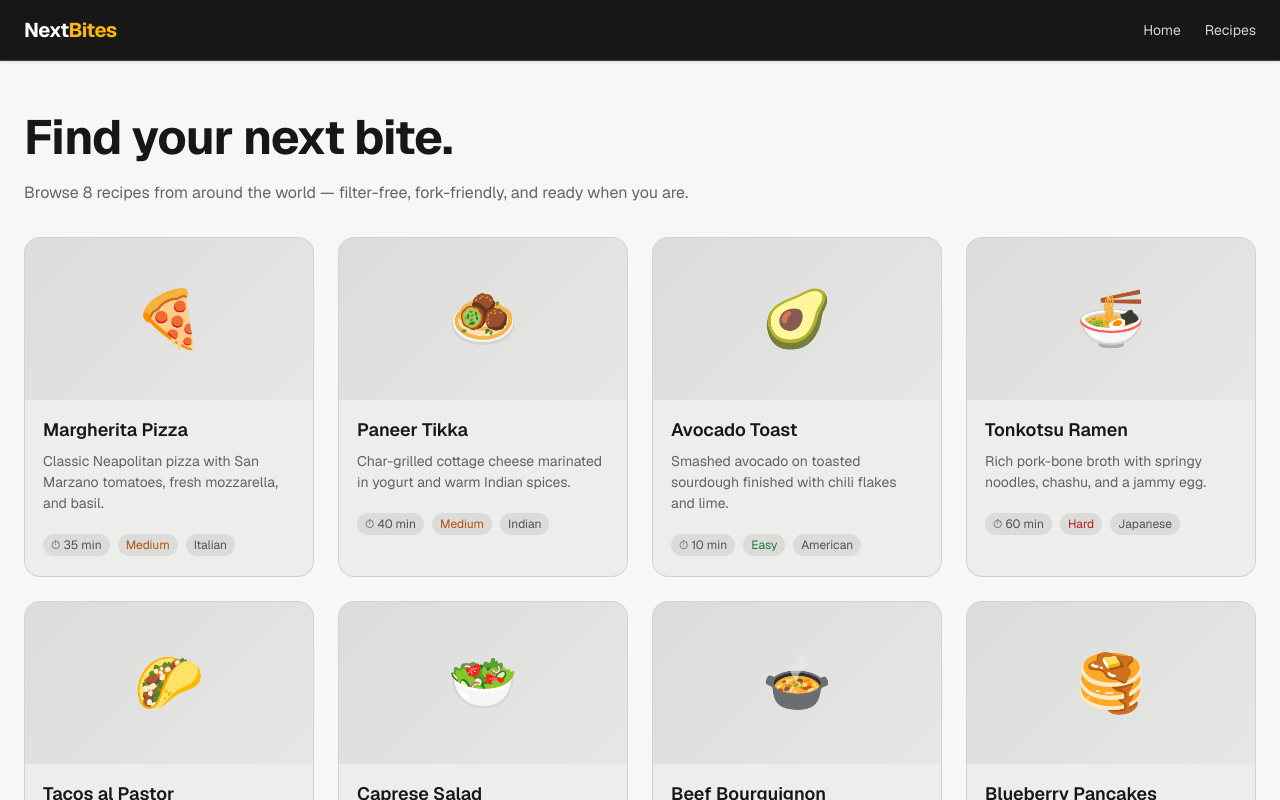
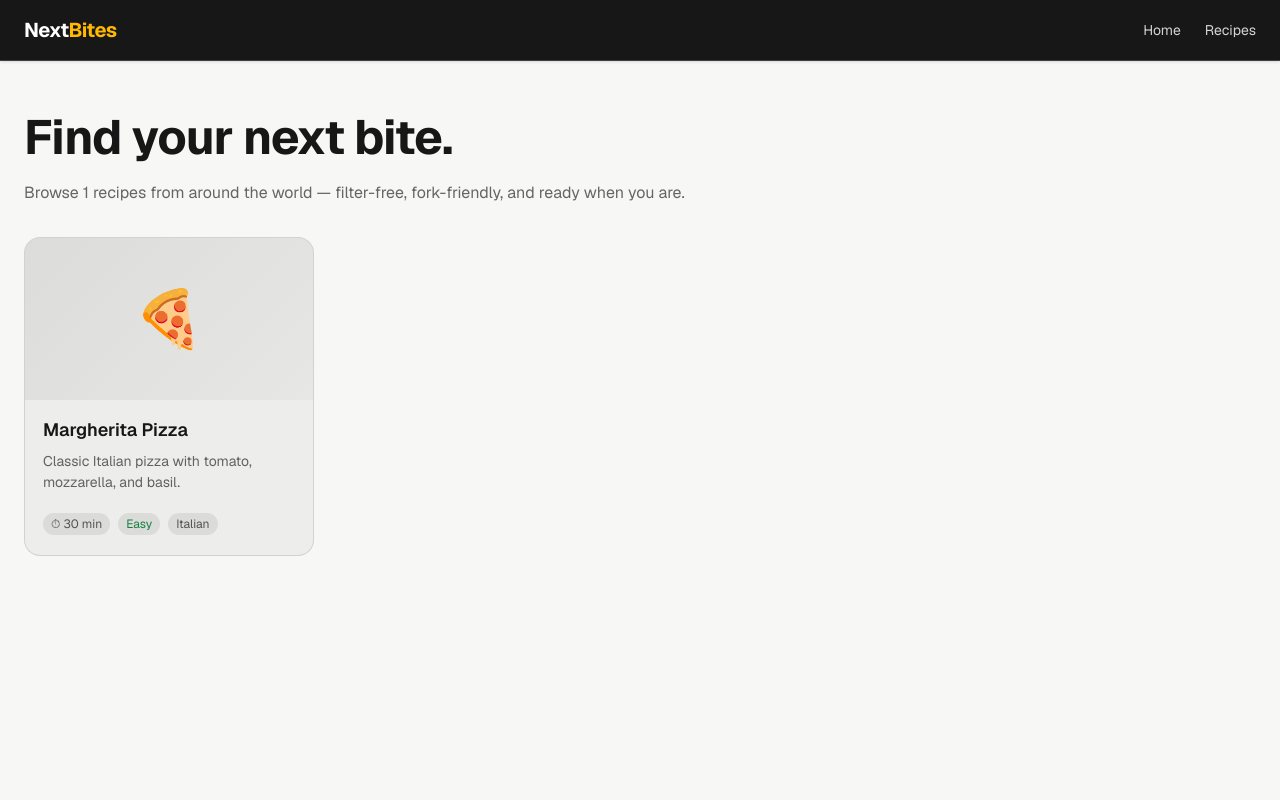
Before and after one commit to ajayjp26300782-del/next-noms, a Next.js app: page / in a window 1280 px wide. Shown: the top 800 px of the page. Built offline with nearby package versions, Linux system fonts and the light colour scheme.

Commit message:
improved the ui and made the website interactive, ingredients render on the page now

```diff
--- a/app/components/RecipeCard.tsx
+++ b/app/components/RecipeCard.tsx
@@ -1,19 +1,22 @@
 import type { Recipe } from "../data/recipes";
+import Link from "next/link";
 
 type RecipeCardProps = {
   recipe: Recipe;
 };
 
 export default function RecipeCard({ recipe }: RecipeCardProps) {
-  const { title, emoji, description, minutes, difficulty, cuisine } = recipe;
+  const { id, title, emoji, description, minutes, difficulty, cuisine } = recipe;
 
   return (
-    <article className="card">
+    <Link href={`/recipe/${id}`} className="card block group no-underline">
       <div className="card-art" aria-hidden="true">
         {emoji}
       </div>
       <div className="card-body">
-        <h3 className="card-title">{title}</h3>
+        <h3 className="card-title group-hover:text-amber-400 transition-colors">
+          {title}
+        </h3>
         <p className="card-description">{description}</p>
         <div className="card-meta">
           <span>⏱ {minutes} min</span>
@@ -23,6 +26,6 @@ export default function RecipeCard({ recipe }: RecipeCardProps) {
           <span>{cuisine}</span>
         </div>
       </div>
-    </article>
+    </Link>
   );
 }
--- /dev/null
+++ b/app/components/RecipeGrid.tsx
@@ -0,0 +1,35 @@
+"use client";
+
+import { useState } from "react";
+import RecipeCard from "./RecipeCard";
+import type { Recipe } from "../data/recipes";
+
+export default function RecipeGrid({ recipes }: { recipes: Recipe[] }) {
+  const [query, setQuery] = useState("");
+
+  const visible = recipes.filter((recipe) =>
+    (recipe.title + " " + recipe.cuisine)
+      .toLowerCase()
+      .includes(query.toLowerCase()),
+  );
+
+  return (
+    <>
+      <input
+        value={query}
+        onChange={(e) => setQuery(e.target.value)}
+        placeholder="Search recipes or cuisines…"
+      />
+      {visible.length === 0 && (
+        <p className="text-center text-neutral-400">
+          No recipes found for &ldquo;{query}&rdquo;.
+        </p>
+      )}
+      <div className="grid">
+        {visible.map((recipe) => (
+          <RecipeCard key={recipe.id} recipe={recipe} />
+        ))}
+      </div>
+    </>
+  );
+}
--- a/app/data/recipes.ts
+++ b/app/data/recipes.ts
@@ -8,79 +8,27 @@ export type Recipe = {
   minutes: number;
   difficulty: Difficulty;
   cuisine: string;
+  ingredients: string[];
+  steps: string[];
 };
 
+export function getRecipe(id: string): Recipe | undefined {
+  return recipes.find((recipe) => recipe.id === id);
+}
 export const recipes: Recipe[] = [
   {
     id: "margherita-pizza",
     title: "Margherita Pizza",
     emoji: "🍕",
-    description: "Classic Neapolitan pizza with San Marzano tomatoes, fresh mozzarella, and basil.",
-    minutes: 35,
-    difficulty: "Medium",
-    cuisine: "Italian",
-  },
-  {
-    id: "paneer-tikka",
-    title: "Paneer Tikka",
-    emoji: "🧆",
-    description: "Char-grilled cottage cheese marinated in yogurt and warm Indian spices.",
-    minutes: 40,
-    difficulty: "Medium",
-    cuisine: "Indian",
-  },
-  {
-    id: "avocado-toast",
-    title: "Avocado Toast",
-    emoji: "🥑",
-    description: "Smashed avocado on toasted sourdough finished with chili flakes and lime.",
-    minutes: 10,
-    difficulty: "Easy",
-    cuisine: "American",
-  },
-  {
-    id: "ramen-bowl",
-    title: "Tonkotsu Ramen",
-    emoji: "🍜",
-    description: "Rich pork-bone broth with springy noodles, chashu, and a jammy egg.",
-    minutes: 60,
-    difficulty: "Hard",
-    cuisine: "Japanese",
-  },
-  {
-    id: "tacos-al-pastor",
-    title: "Tacos al Pastor",
-    emoji: "🌮",
-    description: "Marinated pork with pineapple, onion, and cilantro on warm corn tortillas.",
-    minutes: 45,
-    difficulty: "Medium",
-    cuisine: "Mexican",
-  },
-  {
-    id: "caprese-salad",
-    title: "Caprese Salad",
-    emoji: "🥗",
-    description: "Ripe tomatoes, fresh mozzarella, and basil drizzled with balsamic glaze.",
-    minutes: 10,
+    description: "Classic Italian pizza with tomato, mozzarella, and basil.",
+    minutes: 30,
     difficulty: "Easy",
     cuisine: "Italian",
-  },
-  {
-    id: "beef-bourguignon",
-    title: "Beef Bourguignon",
-    emoji: "🍲",
-    description: "Slow-braised beef in red wine with pearl onions, mushrooms, and herbs.",
-    minutes: 180,
-    difficulty: "Hard",
-    cuisine: "French",
-  },
-  {
-    id: "blueberry-pancakes",
-    title: "Blueberry Pancakes",
-    emoji: "🥞",
-    description: "Fluffy buttermilk pancakes studded with blueberries and real maple syrup.",
-    minutes: 25,
-    difficulty: "Easy",
-    cuisine: "American",
+    ingredients: ["Pizza dough", "Tomato sauce", "Fresh mozzarella", "Basil"],
+    steps: [
+      "Stretch the dough into a round base.",
+      "Spread the sauce and add mozzarella.",
+      "Bake hot until the crust blisters, then top with basil.",
+    ],
   },
 ];
--- a/app/page.tsx
+++ b/app/page.tsx
@@ -1,5 +1,6 @@
 import RecipeCard from "./components/RecipeCard";
 import { recipes } from "./data/recipes";
+import RecipeGrid from "./components/RecipeGrid";
 
 export default function Home() {
   return (
--- /dev/null
+++ b/app/recipe/[id]/page.tsx
@@ -0,0 +1,84 @@
+import { notFound } from "next/navigation";
+import { getRecipe, recipes } from "../../data/recipes";
+import Link from "next/link";
+
+export async function generateStaticParams() {
+  return recipes.map((recipe) => ({
+    id: recipe.id,
+  }));
+}
+
+export default async function RecipePage({
+  params,
+}: {
+  params: Promise<{ id: string }>;
+}) {
+  const { id } = await params;
+  const recipe = getRecipe(id);
+
+  if (!recipe) {
+    notFound();
+  }
+
+  return (
+    <main className="page">
+      <div className="max-w-3xl mx-auto space-y-8">
+        <Link
+          href="/"
+          className="inline-flex items-center text-sm font-medium opacity-75 hover:opacity-100 transition-opacity"
+        >
+          ← Back to recipes
+        </Link>
+
+        <div className="p-8 rounded-2xl bg-neutral-900/40 border border-neutral-800 space-y-6">
+          <div className="text-6xl" aria-hidden="true">
+            {recipe.emoji}
+          </div>
+
+          <div className="space-y-2">
+            <h1 className="text-3xl font-bold tracking-tight">
+              {recipe.title}
+            </h1>
+            <p className="text-neutral-400 text-lg leading-relaxed">
+              {recipe.description}
+            </p>
+          </div>
+
+          <div className="flex flex-wrap gap-4 pt-4 border-t border-neutral-800 text-sm">
+            <span className="px-3 py-1 rounded-full bg-neutral-800/80">
+              ⏱ {recipe.minutes} minutes
+            </span>
+            <span
+              className={`px-3 py-1 rounded-full bg-neutral-800/80 font-medium difficulty-${recipe.difficulty.toLowerCase()}`}
+            >
+              {recipe.difficulty}
+            </span>
+            <span className="px-3 py-1 rounded-full bg-neutral-800/80">
+              🌍 {recipe.cuisine}
+            </span>
+          </div>
+          <div className="space-y-4">
+            <div>
+              <h2 className="text-xl font-semibold tracking-tight">
+                Ingredients
+              </h2>
+              <ul className="list-disc list-inside mt-2 space-y-1">
+                {recipe.ingredients.map((ingredient, index) => (
+                  <li key={index}>{ingredient}</li>
+                ))}
+              </ul>
+            </div>
+            <div>
+              <h2 className="text-xl font-semibold tracking-tight">Steps</h2>
+              <ol className="list-decimal list-inside mt-2 space-y-1">
+                {recipe.steps.map((step, index) => (
+                  <li key={index}>{step}</li>
+                ))}
+              </ol>
+            </div>
+          </div>
+        </div>
+      </div>
+    </main>
+  );
+}
```
Also changed, not shown: 1 other file (tests, documents, lock files or other folders).
